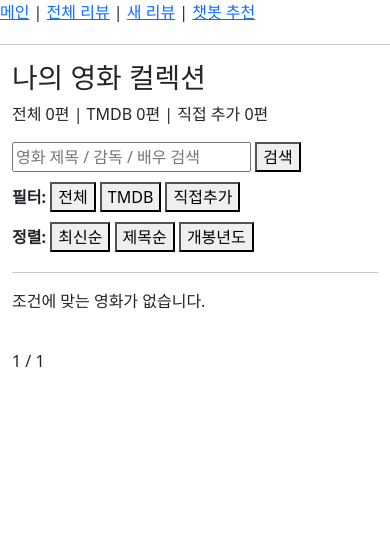
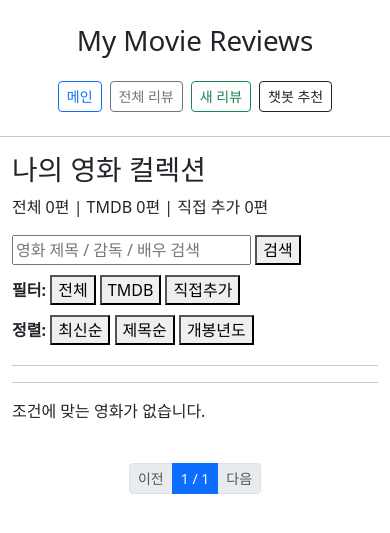
Before and after one commit to Pirogramming-24/Kong-haeun, a Django app: page /review/ in a window 390 px wide. Shown: the top 533 px of the page. Run offline with Django 5.2, Linux system fonts and the light colour scheme; data that the repository does not hold is empty.

Commit message:
[feat] 반응형 UI 및 페이지네이션 개선

```diff
--- a/MovieChatBot/myMovieReviews/reviews/templates/base.html
+++ b/MovieChatBot/myMovieReviews/reviews/templates/base.html
@@ -2,23 +2,37 @@
 <html lang="ko">
 <head>
     <meta charset="utf-8">
-  <title>My Movie Reviews</title>
+    <meta name="viewport" content="width=device-width, initial-scale=1">
+
+    <title>{% block title %}My Movie Reviews{% endblock %}</title>
+
     <link href="https://cdn.jsdelivr.net/npm/bootstrap@5.3.8/dist/css/bootstrap.min.css" rel="stylesheet">
 </head>
 
 <body>
-  <nav style="margin-bottom:20px;">
-    <a href="{% url 'reviews:main' %}">메인</a> |
-    <a href="{% url 'reviews:list' %}">전체 리뷰</a> |
-    <a href="{% url 'reviews:create' %}">새 리뷰</a> |
-    <a href="{% url 'reviews:chatbot' %}">챗봇 추천</a>
+
+    <!-- 상단 제목 -->
+    <div class="container my-4">
+        <h1 class="text-center">My Movie Reviews</h1>
+    </div>
+
+    <!-- 네비게이션 -->
+    <nav class="container mb-4">
+        <div class="d-flex flex-wrap gap-2 justify-content-center">
+            <a class="btn btn-outline-primary btn-sm" href="{% url 'reviews:main' %}">메인</a>
+            <a class="btn btn-outline-secondary btn-sm" href="{% url 'reviews:list' %}">전체 리뷰</a>
+            <a class="btn btn-outline-success btn-sm" href="{% url 'reviews:create' %}">새 리뷰</a>
+            <a class="btn btn-outline-dark btn-sm" href="{% url 'reviews:chatbot' %}">챗봇 추천</a>
+        </div>
     </nav>
 
     <hr>
 
+    <!-- 페이지별 내용 -->
     <div class="container">
         {% block content %}
         {% endblock %}
     </div>
+
 </body>
 </html>
--- a/MovieChatBot/myMovieReviews/reviews/templates/main_movie_list.html
+++ b/MovieChatBot/myMovieReviews/reviews/templates/main_movie_list.html
@@ -42,49 +42,78 @@
 <hr>
 
 <!-- 영화 카드 목록 -->
-<div style="display:flex; flex-wrap:wrap; gap:20px;">
+<hr>
 
+<div class="row g-4">
   {% for movie in movies %}
-    <div style="width:180px; text-align:center;">
-      <a href="{% url 'reviews:movie_detail' movie.id %}">
+    <div class="col-12 col-sm-6 col-md-4 col-lg-3">
+      <div class="card h-100">
+
+        <a href="{% url 'reviews:movie_detail' movie.id %}" class="text-decoration-none text-dark">
 
           {% if movie.poster_image %}
-          <img src="{{ movie.poster_image.url }}" style="width:100%;">
+            <img src="{{ movie.poster_image.url }}" class="card-img-top" alt="{{ movie.title }}">
           {% elif movie.poster_path %}
-          <img src="https://image.tmdb.org/t/p/w500{{ movie.poster_path }}" style="width:100%;">
+            <img src="https://image.tmdb.org/t/p/w500{{ movie.poster_path }}" class="card-img-top" alt="{{ movie.title }}">
           {% else %}
-          <div style="width:100%; height:260px; background:#eee; line-height:260px;">
+            <div class="d-flex align-items-center justify-content-center bg-light" style="height:300px;">
               No Image
             </div>
           {% endif %}
 
-        <p><strong>{{ movie.title }}</strong></p>
+          <div class="card-body text-center">
+            <h6 class="card-title mb-1">{{ movie.title }}</h6>
+            <small class="text-muted">
+              {% if movie.is_from_tmdb %}TMDB{% else %}직접 추가{% endif %}
+            </small>
+          </div>
+
         </a>
-
-      {% if movie.is_from_tmdb %}
-        <small>TMDB</small>
-      {% else %}
-        <small>직접 추가</small>
-      {% endif %}
+      </div>
     </div>
   {% empty %}
     <p>조건에 맞는 영화가 없습니다.</p>
   {% endfor %}
-
 </div>
 
-<div style="margin-top:20px;">
+<!-- 페이지네이션 -->
+<nav class="mt-4 d-flex justify-content-center">
+  <ul class="pagination pagination-sm flex-wrap">
+
+    <!-- 이전 -->
     {% if movies.has_previous %}
-    <a href="?page={{ movies.previous_page_number }}">이전</a>
+      <li class="page-item">
+        <a class="page-link" href="?page={{ movies.previous_page_number }}">
+          이전
+        </a>
+      </li>
+    {% else %}
+      <li class="page-item disabled">
+        <span class="page-link">이전</span>
+      </li>
     {% endif %}
 
-  <span>
+    <!-- 현재 페이지 / 전체 페이지 -->
+    <li class="page-item active">
+      <span class="page-link">
         {{ movies.number }} / {{ movies.paginator.num_pages }}
       </span>
+    </li>
 
+    <!-- 다음 -->
     {% if movies.has_next %}
-    <a href="?page={{ movies.next_page_number }}">다음</a>
+      <li class="page-item">
+        <a class="page-link" href="?page={{ movies.next_page_number }}">
+          다음
+        </a>
+      </li>
+    {% else %}
+      <li class="page-item disabled">
+        <span class="page-link">다음</span>
+      </li>
     {% endif %}
-</div>
+
+  </ul>
+</nav>
 
 {% endblock %}
--- a/MovieChatBot/myMovieReviews/reviews/templates/movie_detail.html
+++ b/MovieChatBot/myMovieReviews/reviews/templates/movie_detail.html
@@ -4,9 +4,9 @@
 <h1>{{ movie.title }}</h1>
 
 {% if movie.poster_image %}
-  <img src="{{ movie.poster_image.url }}" style="width:300px;">
+  <img src="{{ movie.poster_image.url }}" class="img-fluid mb-3" style="max-width:300px;">
 {% elif movie.poster_path %}
-  <img src="https://image.tmdb.org/t/p/w500{{ movie.poster_path }}" style="width:300px;">
+  <img src="https://image.tmdb.org/t/p/w500{{ movie.poster_path }}" class="img-fluid mb-3" style="max-width:300px;">
 {% endif %}
 
 <ul>
```
Also changed, not shown: MovieChatBot/myMovieReviews/reviews/templates/reviews_list.html (+42 -14 lines). Lines whose indentation alone changed are shown as unchanged.
